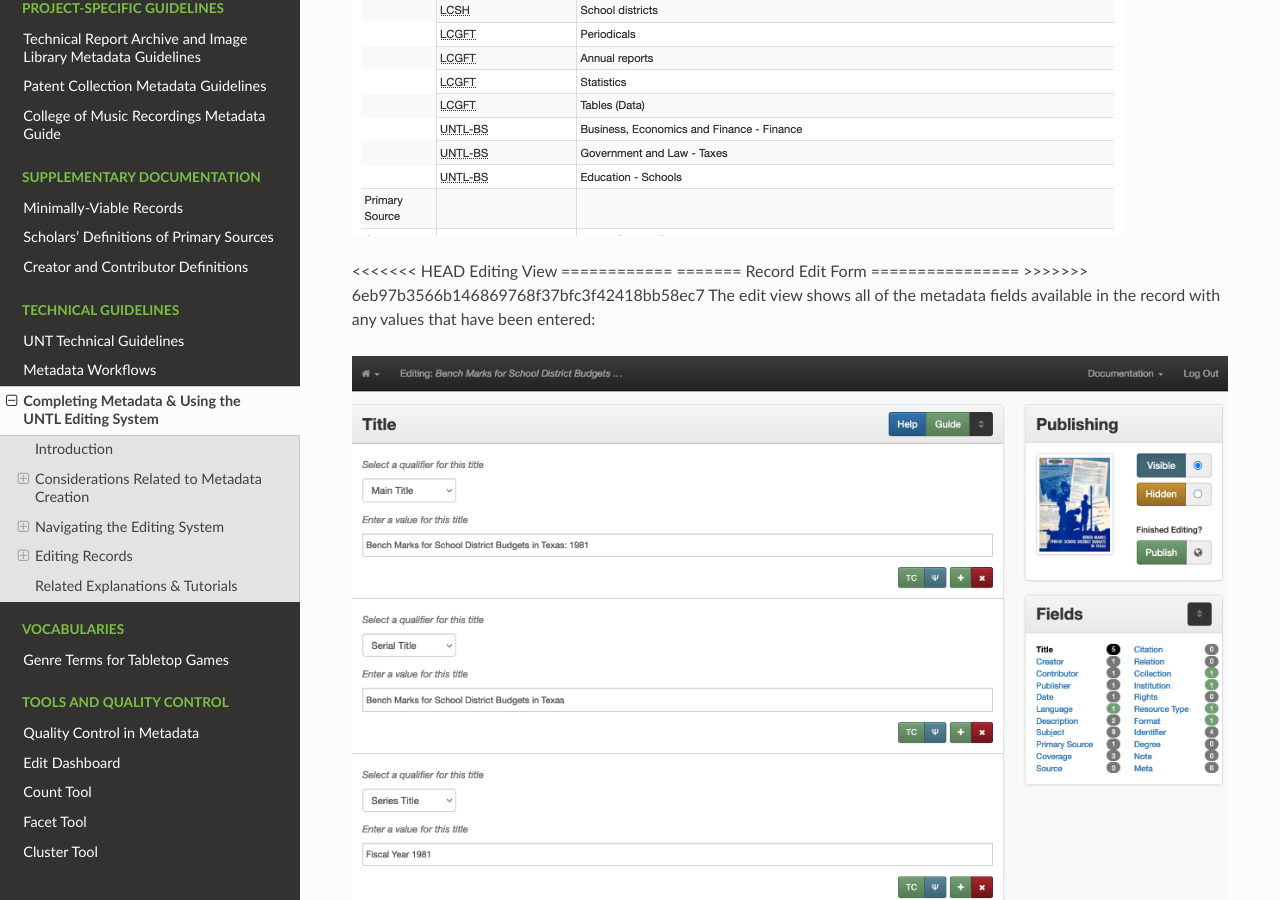
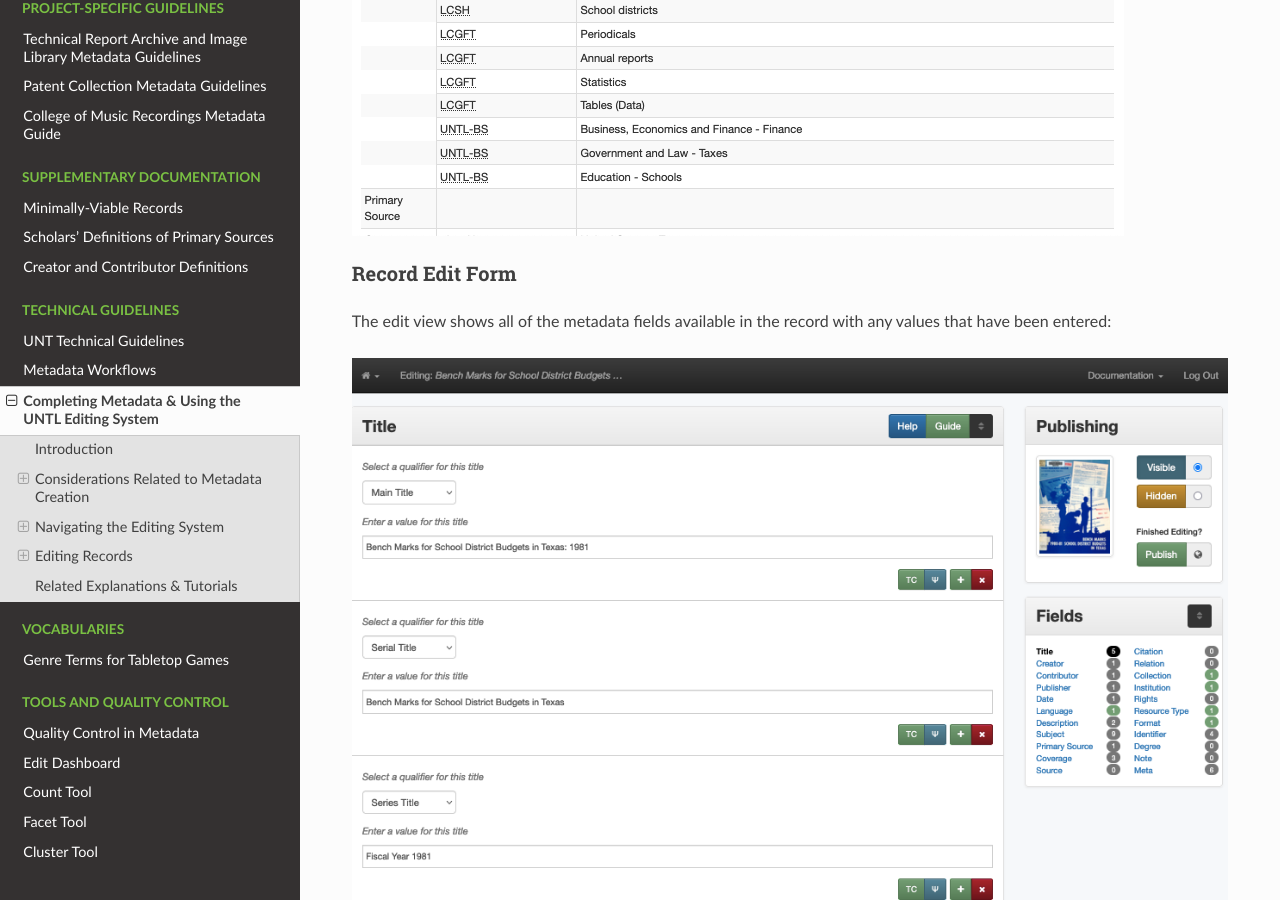
Before and after one commit to unt-libraries/untl-metadata-documentation, a Sphinx documentation site: the page built from docs/technical/completing-records.rst, in a window 1280 px wide and 900 px high, scrolled down 10096 px. Built offline with Sphinx 7.4.7 and the Read the Docs theme 3.1.0, drawn with Linux system fonts in a browser that asks for light colours.

Commit message:
Update completing-records.rst

```diff
--- a/docs/technical/completing-records.rst
+++ b/docs/technical/completing-records.rst
@@ -242,13 +242,10 @@ Below the edit timeline there is a full, condensed view of the metadata record;
    :alt: Screenshot of the summary record
 
 
-<<<<<<< HEAD
-Editing View
-============
-=======
+
 Record Edit Form
 ================
->>>>>>> 6eb97b3566b146869768f37bfc3f42418bb58ec7
+
 The edit view shows all of the metadata fields available in the record with any values that have been entered:
 
 .. image:: ../_static/images/record-edit.png
@@ -275,7 +272,6 @@ There are several links in the title bar and in the bottom-right corner of each
 
 .. image:: ../_static/images/edit-4.png
    :alt: Screenshot of the creator field in edit, with labels
-<<<<<<< HEAD
 
 
 
@@ -303,15 +299,11 @@ For validation, if a field value seems wrong, the field will be highlighted in t
 
 
 
-=======
->>>>>>> 6eb97b3566b146869768f37bfc3f42418bb58ec7
 
 
 ***************
 Editing Records
 ***************
-
-
 
 
 
```
